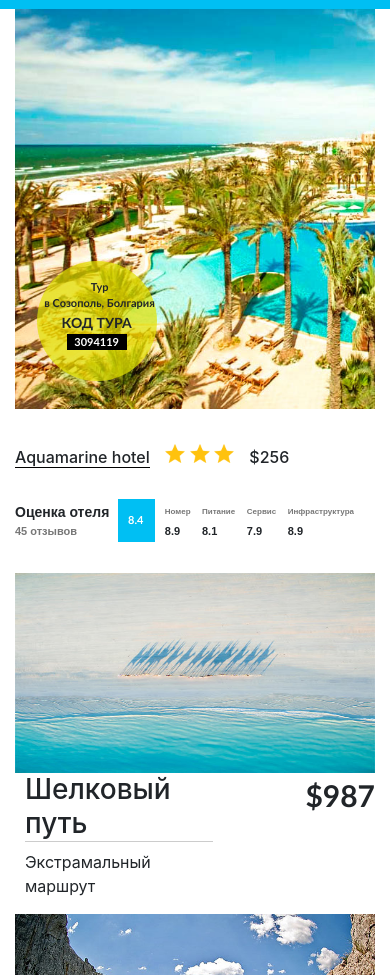
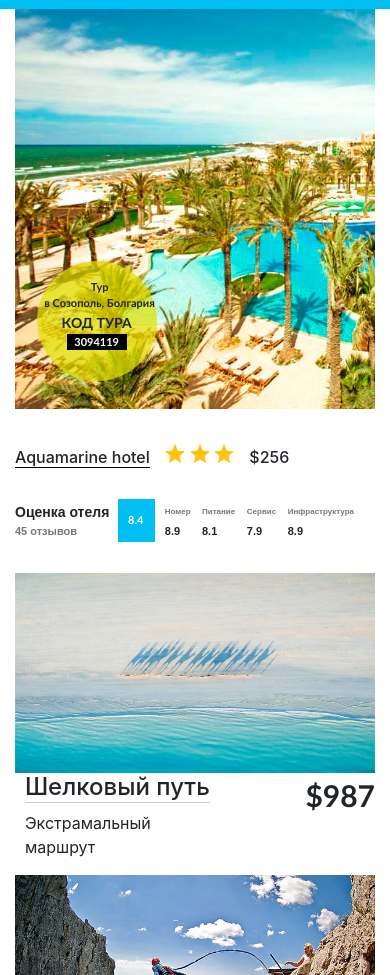
Before and after one commit to BigPavelBond/SunTour_bondar.github.io, a plain HTML site: page index.html in a window 390 px wide. Shown: the part 125-1100 px from the top of the page. Drawn offline with nearby package versions, Linux system fonts and the light colour scheme.

Commit message:
fix tours h3

```diff
--- a/css/media.css
+++ b/css/media.css
@@ -209,6 +209,8 @@ td {
 }
 .tours h3 {
     margin-top: 0;
+    font-size: 24px;
+    white-space: nowrap;
 }
 .facts {
     margin-top: 10px;
```
